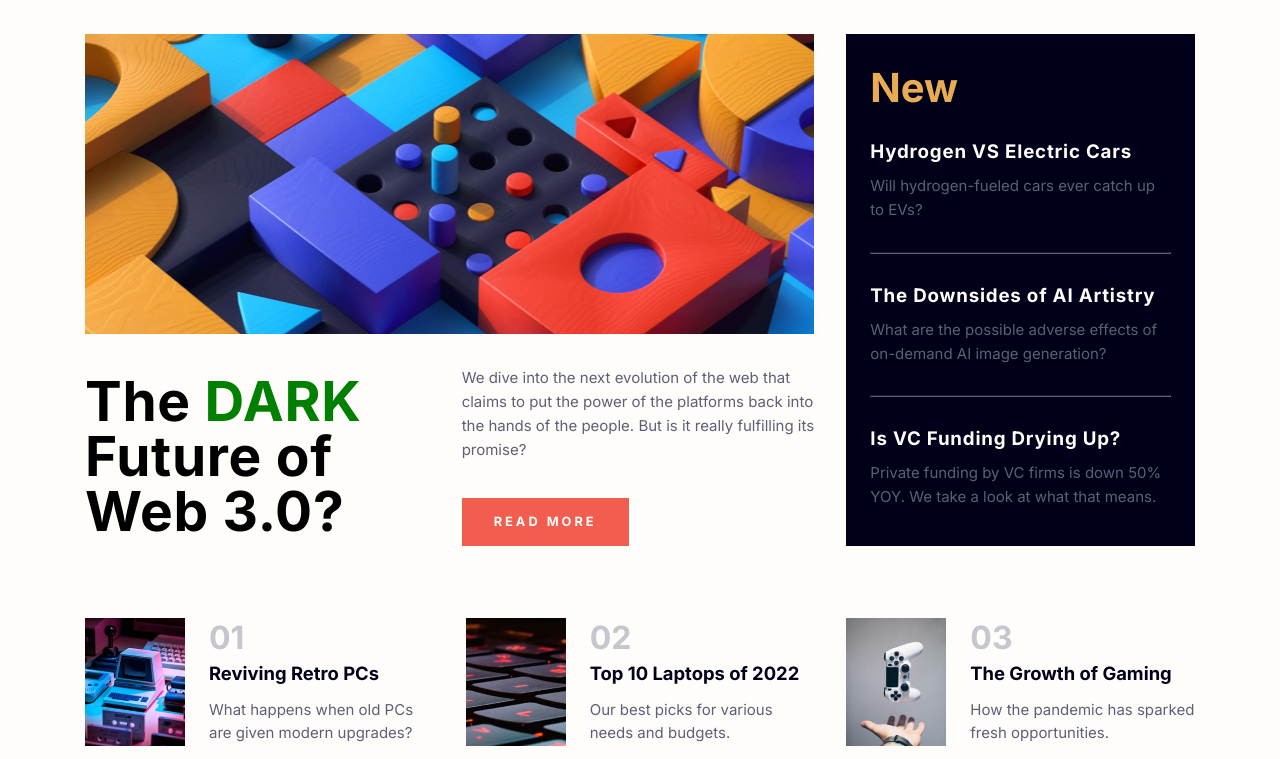
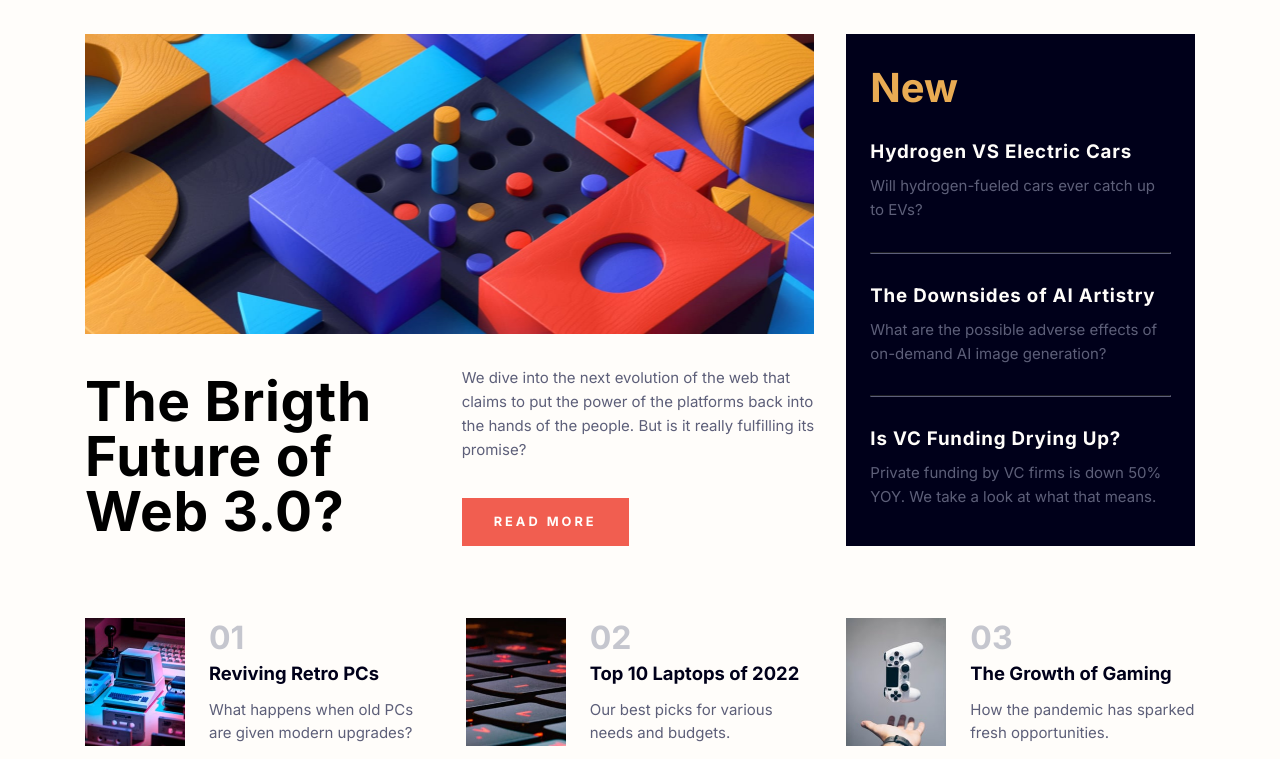
Before and after one commit to DarioDG91/news-homepage-frontendmentor-project, a plain HTML site: page index.html in a window 1280 px wide. Shown: the part 152-911 px from the top of the page. Drawn offline with Linux system fonts and the light colour scheme.

Commit message:
Title fixed

```diff
--- a/index.html
+++ b/index.html
@@ -58,8 +58,8 @@
       <div class="container grid-container">
         <div class="main-new">
           <div class="main-img"></div>
-          <h1>The <span>DARK</span> Future of Web 3.0?</h1>
-          <style> span { color: green;}</style>
+          <h1>The Brigth Future of Web 3.0?</h1>
+
           <div class="main-text">
             <p>
               We dive into the next evolution of the web that claims to put the
```
